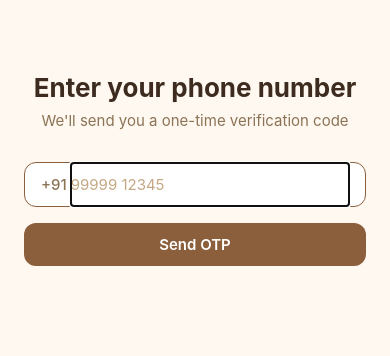
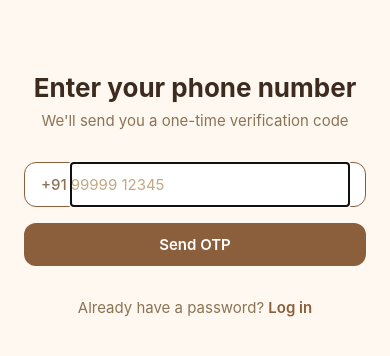
Before and after one commit to GeorgioCA/Brownies-Frontend, a React Native app: screen /PhoneInput in a window 390 px wide. Shown: the top 356 px of the page. Built offline with nearby package versions, Linux system fonts and the light colour scheme; no server answers.

Commit message:
Add Log in with password link on phone screen for testing without OTP

```diff
--- a/src/screens/auth/PhoneInputScreen.tsx
+++ b/src/screens/auth/PhoneInputScreen.tsx
@@ -4,6 +4,7 @@ import {
   Text,
   StyleSheet,
   Alert,
+  TouchableOpacity,
   KeyboardAvoidingView,
   Platform,
   ScrollView,
@@ -87,6 +88,16 @@ export default function PhoneInputScreen({ navigation }: Props) {
           loading={loading}
           disabled={loading}
         />
+
+        <TouchableOpacity
+          style={styles.loginLink}
+          onPress={() => navigation.navigate('Login')}
+          activeOpacity={0.7}
+        >
+          <Text style={styles.loginLinkText}>
+            Already have a password? <Text style={styles.loginLinkBold}>Log in</Text>
+          </Text>
+        </TouchableOpacity>
       </ScrollView>
     </KeyboardAvoidingView>
   );
@@ -116,4 +127,17 @@ const styles = StyleSheet.create({
     textAlign: 'center',
     marginBottom: spacing.xl,
   },
+  loginLink: {
+    marginTop: spacing.lg,
+    paddingVertical: spacing.sm,
+  },
+  loginLinkText: {
+    fontSize: fontSize.md,
+    color: colors.textSecondary,
+    textAlign: 'center',
+  },
+  loginLinkBold: {
+    color: colors.primary,
+    fontWeight: fontWeight.semiBold,
+  },
 });
```
